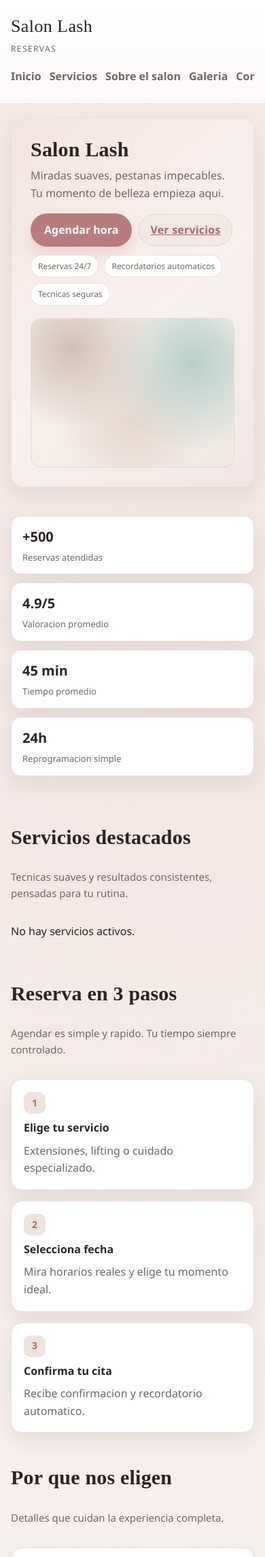
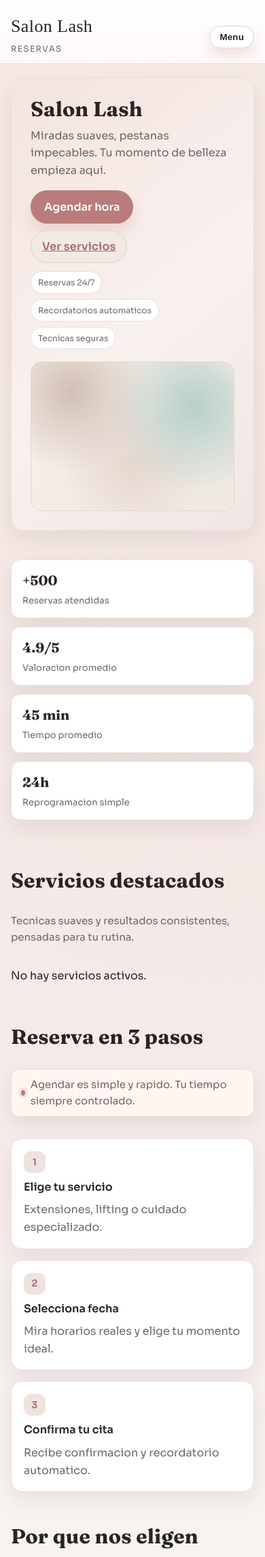
Before and after one commit to KurtKuschS/appointment-booking-system, a Django app: page / in a window 390 px wide. Shown: the top 2291 px of the page at 68% size. Run offline with Django 5.2, Linux system fonts and the light colour scheme; data that the repository does not hold is empty.

Commit message:
Refactor CSS and HTML for improved layout and typography; add responsive navigation toggle and new section styles

```diff
--- a/static/css/base.css
+++ b/static/css/base.css
@@ -15,7 +15,6 @@
     --danger: #b2605d;
 }
 
-@import url("https://fonts.googleapis.com/css2?family=Fraunces:opsz,wght@9..144,500;9..144,700&family=Sora:wght@400;600&display=swap");
 
 * {
     box-sizing: border-box;
--- a/static/css/components.css
+++ b/static/css/components.css
@@ -34,6 +34,7 @@
     font-size: 30px;
     margin-bottom: 12px;
     letter-spacing: 0.2px;
+    font-family: "Fraunces", serif;
 }
 
 .badge {
@@ -269,6 +270,26 @@ button:hover,
     color: var(--muted);
 }
 
+.section-lead {
+    background: #fff6f2;
+    border: 1px solid #eadfd9;
+    border-radius: 12px;
+    padding: 10px 14px;
+    display: inline-flex;
+    align-items: center;
+    gap: 8px;
+    box-shadow: 0 10px 24px rgba(40, 24, 22, 0.08);
+}
+
+.section-lead::before {
+    content: "";
+    width: 8px;
+    height: 8px;
+    border-radius: 50%;
+    background: var(--accent);
+    box-shadow: 0 0 0 4px rgba(184, 124, 124, 0.15);
+}
+
 .trust-strip {
     display: grid;
     gap: 12px;
@@ -288,6 +309,7 @@ button:hover,
     font-size: 20px;
     font-weight: 700;
     margin-bottom: 4px;
+    font-family: "Fraunces", serif;
 }
 
 .stat-label {
--- a/static/css/layout.css
+++ b/static/css/layout.css
@@ -38,6 +38,17 @@
     flex-wrap: wrap;
     gap: 10px 18px;
     align-items: center;
+}
+
+.nav-toggle {
+    display: none;
+    border: 1px solid #e2d4cd;
+    background: #ffffff;
+    color: var(--text);
+    padding: 8px 14px;
+    border-radius: 999px;
+    font-weight: 600;
+    cursor: pointer;
 }
 
 .nav-group {
@@ -111,30 +122,52 @@ main > section {
 }
 
 @media (max-width: 768px) {
-    .nav {
-        flex-wrap: nowrap;
-        overflow-x: auto;
-        white-space: nowrap;
-        padding-bottom: 6px;
-        scrollbar-width: thin;
+    .header-inner {
+        grid-template-columns: 1fr auto;
+        align-items: center;
     }
 
-    .nav::-webkit-scrollbar {
-        height: 4px;
+    .nav-toggle {
+        display: inline-flex;
+        align-items: center;
+        gap: 6px;
     }
 
-    .nav::-webkit-scrollbar-thumb {
-        background: #e4d6d2;
-        border-radius: 999px;
+    .nav {
+        display: none;
+        flex-direction: column;
+        align-items: stretch;
+        gap: 14px;
+        background: #ffffff;
+        border: 1px solid var(--line);
+        border-radius: 14px;
+        padding: 14px;
+        box-shadow: var(--shadow);
+        grid-column: 1 / -1;
+    }
+
+    .nav.is-open {
+        display: flex;
     }
 
     .nav-group {
-        flex-wrap: nowrap;
+        flex-direction: column;
+        align-items: flex-start;
+        gap: 10px;
     }
 
-    .nav a,
+    .nav-link,
+    .nav-cta,
     .nav form {
-        flex: 0 0 auto;
+        width: 100%;
+    }
+
+    .nav-link {
+        padding: 8px 0;
+    }
+
+    .nav-cta {
+        text-align: center;
     }
 }
 
--- a/templates/base.html
+++ b/templates/base.html
@@ -10,6 +10,9 @@
     <meta property="og:type" content="website" />
     <meta property="og:title" content="{% block og_title %}Salon Lash{% endblock %}" />
     <meta property="og:description" content="{% block og_description %}Reserva tu hora de manera simple y rapida.{% endblock %}" />
+    <link rel="preconnect" href="https://fonts.googleapis.com" />
+    <link rel="preconnect" href="https://fonts.gstatic.com" crossorigin />
+    <link href="https://fonts.googleapis.com/css2?family=Fraunces:opsz,wght@9..144,500;9..144,700&family=Sora:wght@400;600&display=swap" rel="stylesheet" />
     <link rel="stylesheet" href="{% static 'css/base.css' %}" />
     <link rel="stylesheet" href="{% static 'css/layout.css' %}" />
     <link rel="stylesheet" href="{% static 'css/components.css' %}" />
@@ -22,7 +25,10 @@
             <span class="brand-title">Salon Lash</span>
             <span class="brand-sub">Reservas</span>
         </a>
-        <nav class="nav">
+        <button class="nav-toggle" type="button" aria-expanded="false" aria-controls="site-nav">
+            Menu
+        </button>
+        <nav class="nav" id="site-nav">
             <div class="nav-group">
                 <a class="nav-link" href="{% url 'home' %}">Inicio</a>
                 <a class="nav-link" href="{% url 'service_list' %}">Servicios</a>
@@ -62,5 +68,18 @@
     {% endif %}
     {% block content %}{% endblock %}
 </main>
+<script>
+    (function () {
+        const toggle = document.querySelector(".nav-toggle");
+        const nav = document.getElementById("site-nav");
+        if (!toggle || !nav) {
+            return;
+        }
+        toggle.addEventListener("click", function () {
+            const isOpen = nav.classList.toggle("is-open");
+            toggle.setAttribute("aria-expanded", isOpen ? "true" : "false");
+        });
+    })();
+</script>
 </body>
 </html>
--- a/templates/home.html
+++ b/templates/home.html
@@ -67,7 +67,7 @@
 
     <section>
         <h2 class="section-title">Reserva en 3 pasos</h2>
-        <p class="section-subtitle">Agendar es simple y rapido. Tu tiempo siempre controlado.</p>
+        <p class="section-subtitle section-lead">Agendar es simple y rapido. Tu tiempo siempre controlado.</p>
         <div class="home-grid-3">
             <div class="step-card">
                 <div class="step-number">1</div>
@@ -89,7 +89,7 @@
 
     <section>
         <h2 class="section-title">Por que nos eligen</h2>
-        <p class="section-subtitle">Detalles que cuidan la experiencia completa.</p>
+        <p class="section-subtitle section-lead">Detalles que cuidan la experiencia completa.</p>
         <div class="home-grid-3">
             <div class="highlight-card">
                 <strong>Resultados naturales</strong>
@@ -106,24 +106,6 @@
         </div>
     </section>
 
-    <section>
-        <h2 class="section-title">Opiniones reales</h2>
-        <p class="section-subtitle">Clientes felices y citas sin friccion.</p>
-        <div class="home-grid-3">
-            <div class="quote-card">
-                <p>"Me encanto el resultado. Todo claro desde la reserva y cero esperas."</p>
-                <span class="text-muted">Camila P.</span>
-            </div>
-            <div class="quote-card">
-                <p>"Pude reprogramar sin problema y el recordatorio me salvo."</p>
-                <span class="text-muted">Valeria R.</span>
-            </div>
-            <div class="quote-card">
-                <p>"Servicio impecable, se nota el cuidado en cada detalle."</p>
-                <span class="text-muted">Daniela M.</span>
-            </div>
-        </div>
-    </section>
 
     <section>
         <h2 class="section-title">Preguntas frecuentes</h2>
```
